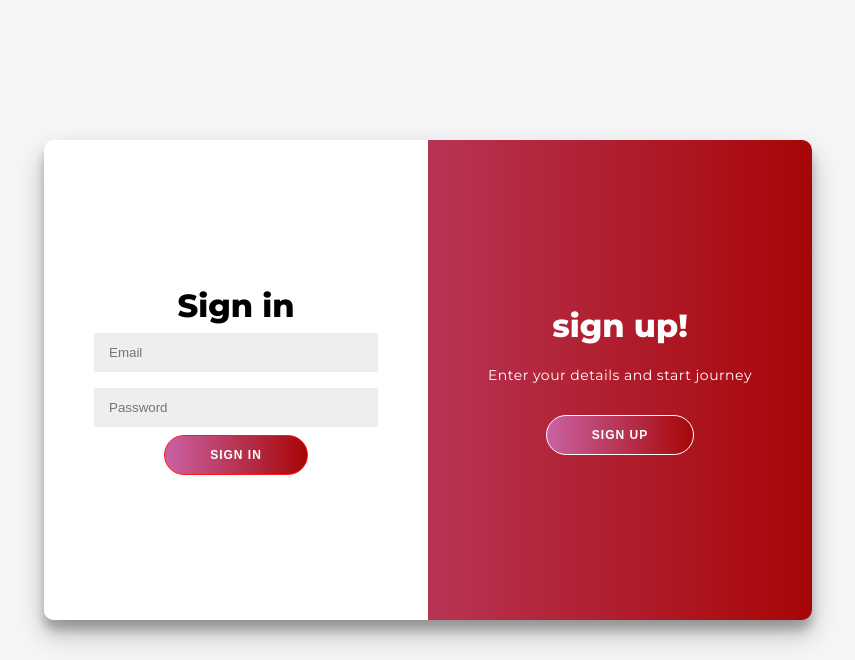
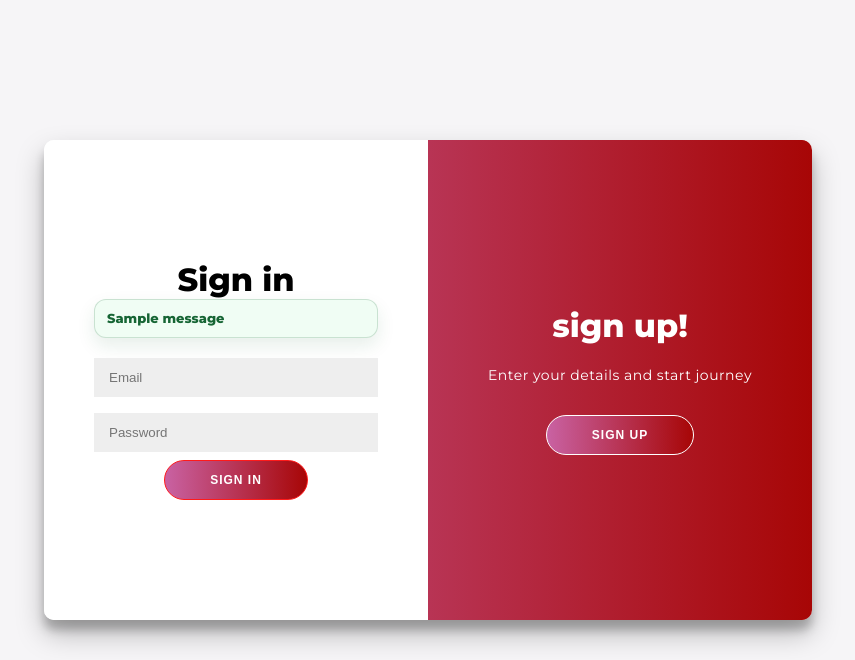
Before and after one commit to hackerHoney123/AmbulanceBookingService, a Django app: page /login/ in a window 1280 px wide. Shown: the top 660 px of the page, without its empty margins (212-1067 px from the left). Run offline with Django 5.2, Linux system fonts and the light colour scheme; tables that the repository leaves empty hold one stand-in row (values such as "Sample post"); one stand-in notice (Sample message) is shown.

Commit message:
Refine login error handling

```diff
--- a/booking/views.py
+++ b/booking/views.py
@@ -25,12 +25,12 @@ def login_view(request):
         try:
             user_obj = User.objects.get(email=email)
         except User.DoesNotExist:
-            messages.error(request, 'User not found')
+            messages.error(request, 'Incorrect email or password')
             return render(request, 'login.html')
 
         user = authenticate(request, username=user_obj.username, password=password)
         if user is None:
-            messages.error(request, 'Invalid password')
+            messages.error(request, 'Incorrect email or password')
             return render(request, 'login.html')
 
         auth_login(request, user)
--- a/static/css/login.css
+++ b/static/css/login.css
@@ -87,6 +87,38 @@ input {
 	padding: 12px 15px;
 	margin: 8px 0;
 	width: 100%;
+}
+
+.login-messages {
+	width: 100%;
+	margin: 0 0 12px;
+	display: grid;
+	gap: 8px;
+}
+
+.login-message {
+	width: 100%;
+	padding: 10px 12px;
+	border-radius: 12px;
+	font-size: 13px;
+	font-weight: 700;
+	line-height: 1.35;
+	text-align: left;
+	border: 1px solid transparent;
+	background: #fff5f5;
+	color: #b91c1c;
+	box-shadow: 0 8px 18px rgba(185, 28, 28, 0.12);
+}
+
+.login-message.error {
+	border-color: rgba(185, 28, 28, 0.2);
+}
+
+.login-message.success {
+	background: #f0fdf4;
+	color: #166534;
+	border-color: rgba(22, 101, 52, 0.18);
+	box-shadow: 0 8px 18px rgba(22, 101, 52, 0.1);
 }
 
 .signin-note {
--- a/templates/login.html
+++ b/templates/login.html
@@ -40,6 +40,13 @@
 <form method="POST" action="{% url 'login' %}">
 {% csrf_token %}
 <h1>Sign in</h1>
+{% if messages %}
+<div class="login-messages">
+{% for message in messages %}
+<div class="login-message {{ message.tags }}">{{ message }}</div>
+{% endfor %}
+</div>
+{% endif %}
 <input type="email" name="email" placeholder="Email" required />
 <input type="password" name="password" placeholder="Password" required />
 <button type="submit">Sign In</button>
```
Also changed, not shown: db.sqlite3.
